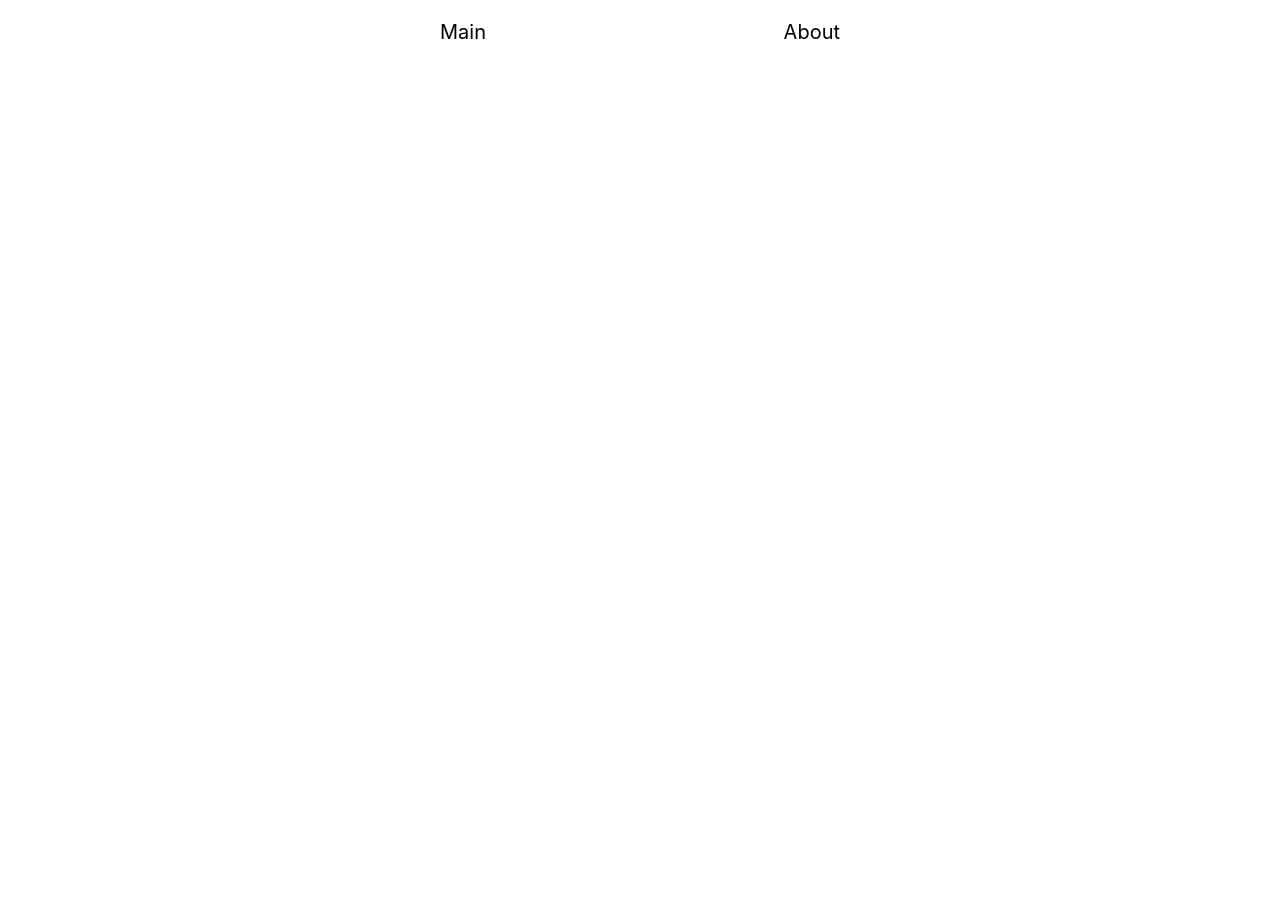
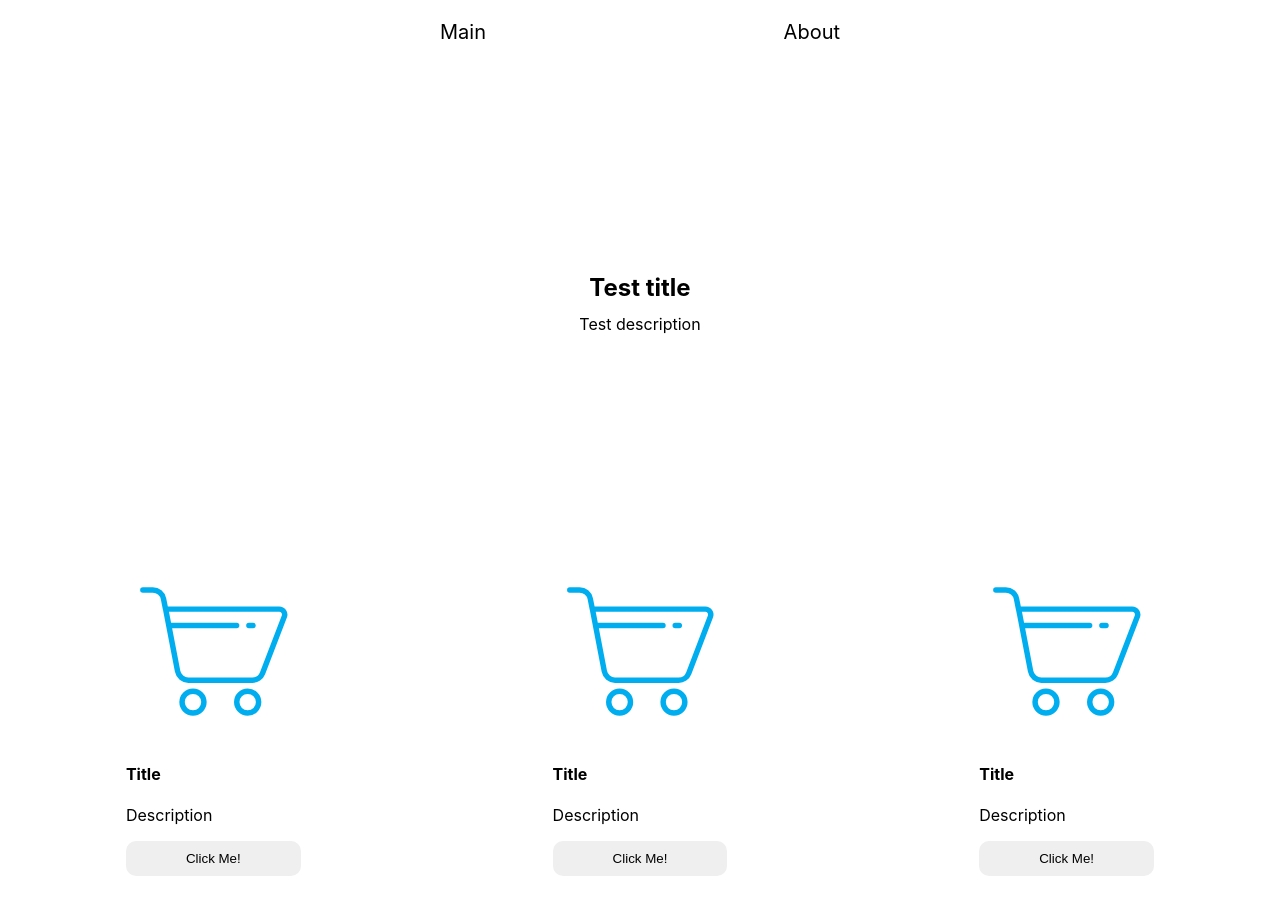
Before and after one commit to maximobelets/app, a Next.js app: page / in a window 1280 px wide. Shown: the top 914 px of the page. Built offline with nearby package versions, Linux system fonts and the light colour scheme.

Commit message:
Add new components and fixes

```diff
--- a/components/About/About.tsx
+++ b/components/About/About.tsx
@@ -1,5 +1,4 @@
 import s from './About.module.css';
-
 interface Iprops {
 	title: string,
 	description: string,
--- /dev/null
+++ b/components/Header/Header.module.css
@@ -0,0 +1,17 @@
+.root {
+	display: flex;
+	align-items: center;
+	justify-content: center;
+	min-height: 500px;
+	flex-direction: column;
+}
+
+.title {
+	margin: 0;
+	font-size: 24px;
+	line-height: 20px;
+}
+
+.des {
+
+}
--- /dev/null
+++ b/components/Header/Header.tsx
@@ -0,0 +1,21 @@
+import React from 'react';
+
+import s from './Header.module.css';
+
+interface IProps {
+	title: string,
+	des: string,
+};
+
+export const Header = ({title, des}: IProps) => {
+	return (
+		<div className={s.root}>
+			<h1 className={s.title}>
+				{title}
+			</h1>
+			<p className={s.des}>
+				{des}
+			</p>
+		</div>
+	)
+}
--- /dev/null
+++ b/components/Header/index.ts
@@ -0,0 +1 @@
+export {Header} from './Header';
--- /dev/null
+++ b/components/Item/Item.module.css
@@ -0,0 +1,16 @@
+.root {
+
+}
+
+.img {
+	max-width: 250px;
+}
+
+.button {
+	padding: 10px 60px;
+	text-align: center;
+	border-radius: 10px;
+	outline: none;
+	cursor: pointer;
+	border: none;
+}
--- /dev/null
+++ b/components/Item/Item.tsx
@@ -0,0 +1,23 @@
+import s from './Item.module.css';
+interface Iprops {
+	image: string,
+	title: string,
+	description: string,
+}
+
+export const Item = ({image, title, description}: Iprops) => {
+	return (
+		<div>
+			<img src={image} className={s.img} />
+			<h4>
+				{title}
+			</h4>
+			<p>
+				{description}
+			</p>
+			<button className={s.button}>
+				Click Me!
+			</button>
+		</div>
+	);
+};
--- /dev/null
+++ b/components/Item/index.ts
@@ -0,0 +1 @@
+export {Item} from './Item';
--- /dev/null
+++ b/constants/constants.ts
@@ -0,0 +1,20 @@
+export const testDataArray = [
+	{
+		image: '/shop-item.svg',
+		title: 'Title',
+		description: 'Description',
+		price: '1',
+	},
+	{
+		image: '/shop-item.svg',
+		title: 'Title',
+		description: 'Description',
+		price: '1',
+	},
+	{
+		image: '/shop-item.svg',
+		title: 'Title',
+		description: 'Description',
+		price: '1',
+	}
+];
--- a/pages/index.tsx
+++ b/pages/index.tsx
@@ -1,6 +1,9 @@
 import Head from 'next/head';
 import { About } from '../components/About/About';
 import { NavItem } from '../components/NavItem/NavItem';
+import { Item } from '../components/Item/Item';
+import { Header } from '../components/Header/Header';
+import { testDataArray } from '../constants/constants';
 import s from '../styles/Home.module.css';
 
 export default function Home() {
@@ -14,8 +17,18 @@ export default function Home() {
 					<NavItem text={'Main'} />
 					<NavItem text={'About'} id={'about'}/>
 				</nav>
+				<Header title={'Test title'} des={'Test description'} />
 			</header>
 			<main className={s.container}>
+				<section className={s.catalog}>
+					{testDataArray.map((item) => (
+							<Item
+								image={item.image}
+								title={item.title}
+								description={item.description}
+							/>
+					))}
+				</section>
 				<About title={'About'} description={'Text'} id={'about'} />
 			</main>
 
--- a/styles/Home.module.css
+++ b/styles/Home.module.css
@@ -13,3 +13,8 @@
 	display: flex;
 	justify-content: space-between;
 }
+
+.catalog {
+	display: flex;
+	justify-content: space-around;
+}
```
Also changed, not shown: public/icon.png (added), public/shop-item.svg (added).
